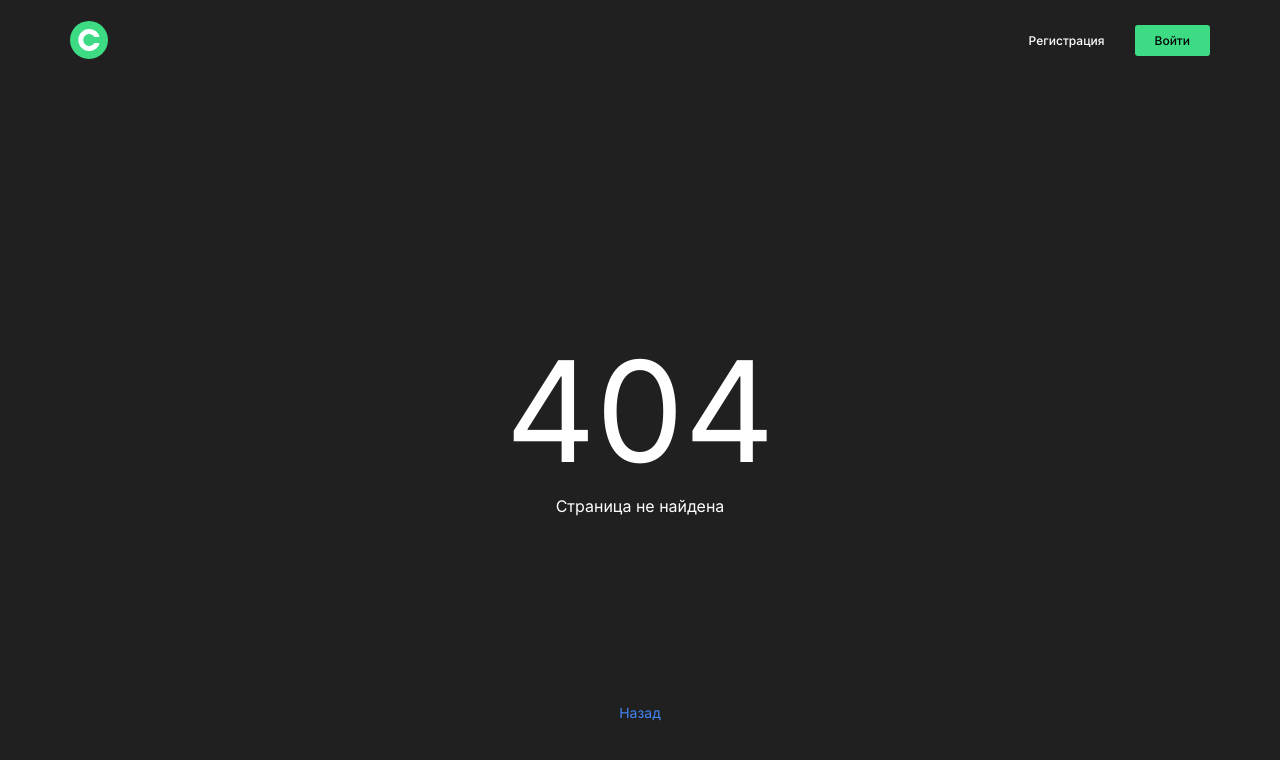
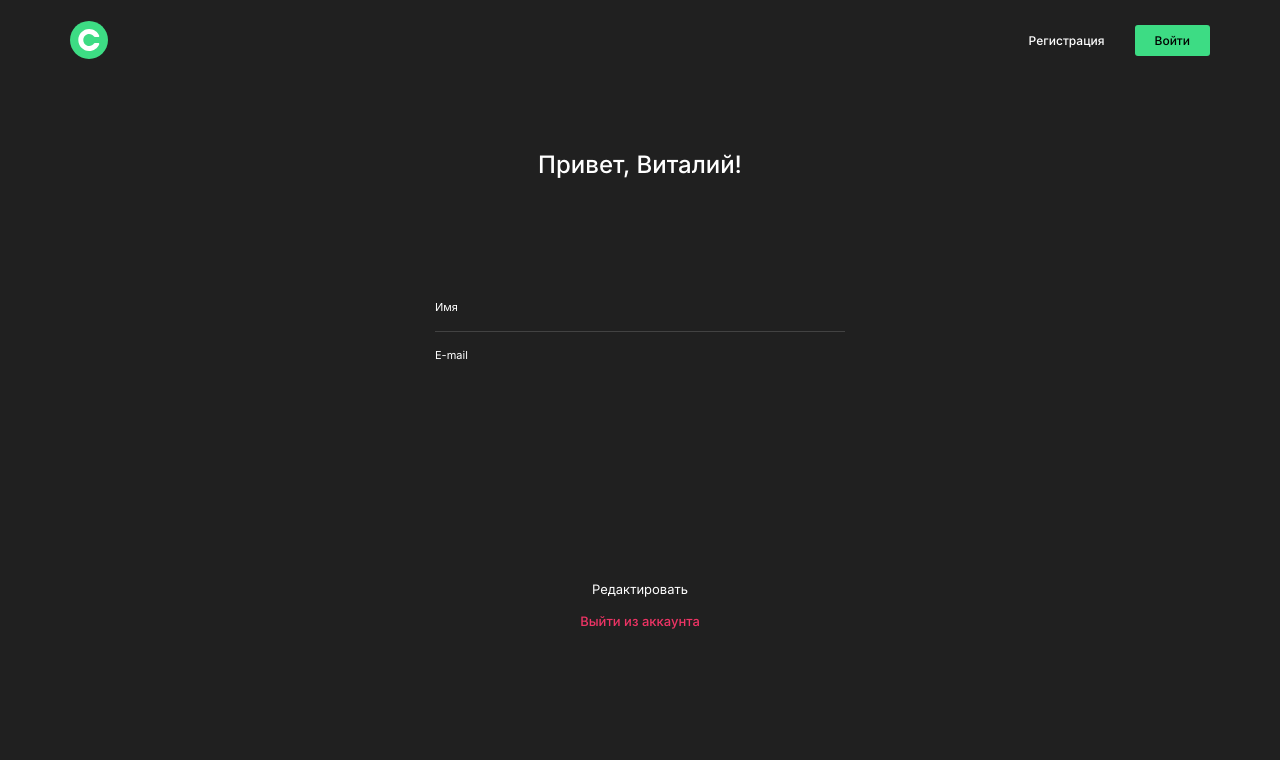
Before and after one commit to forestpk13/movies-explorer-frontend, a React (Create React App) app: page /profile in a window 1280 px wide. Before the commit this address had no page. Shown: the top 760 px of the page. Built offline with nearby package versions, Linux system fonts and the light colour scheme.

Commit message:
profile component added

```diff
--- a/src/components/App/App.jsx
+++ b/src/components/App/App.jsx
@@ -5,6 +5,7 @@ import Header from '../Header/Header';
 import Footer from '../Footer/Footer';
 import Register from '../Register/Register';
 import Login from '../Login/Login';
+import Profile from '../Profile/Profile';
 import PageNotFound from '../PageNotFound/PageNotFound';
 import {
   pagesWithHeader,
@@ -37,6 +38,7 @@ function App() {
               <Route path='/' element={<Landing />} />
               <Route path='/signup' element={<Register onSubmit={handleRegister} />} />
               <Route path='/signin' element={<Login />} />
+              <Route path='/profile' element={<Profile />} />
               <Route path='*' element={<PageNotFound />} />
             </Routes>
             {isPageWithFooter && <Footer />}
--- a/src/components/Form/Form.css
+++ b/src/components/Form/Form.css
@@ -10,6 +10,11 @@
   border: none;
   margin: 0;
   padding: 0;
+}
+
+.form__button-container {
+  display: flex;
+  justify-content: space-around;
 }
 
 .form__submit-button {
@@ -28,6 +33,20 @@
   border: none;
 }
 
+.form__submit-button:hover {
+  opacity: .7;
+}
+
+
+.form__submit-button_page_profile {
+  width: fit-content;
+  cursor: pointer;
+  background: none;
+  font-size: 13px;
+  font-weight: 400;
+  padding: 0;
+}
+
 @media screen and (max-width: 500px) {
   .form__submit-button {
     font-size: 12px;
--- a/src/components/Form/Form.jsx
+++ b/src/components/Form/Form.jsx
@@ -20,6 +20,7 @@ function Form({ onSubmit, page }) {
     };
 
   let isRegisterPage = page === 'register' ? true : false;
+  let isProfilePage = page === 'profile' ? true : false;
 
   const handleSubmit = (e) => {
     e.preventDefault();
@@ -29,13 +30,14 @@ function Form({ onSubmit, page }) {
   return (
     <form className={`form`} onSubmit={handleSubmit}>
       <fieldset className='form__fields'>
-      {isRegisterPage && <FormInput
+      {{isRegisterPage, isProfilePage} && <FormInput
         value={values.name}
         error={errors.name}
         onChange={onChange}
         name='name'
         title='Имя'
         type='text'
+        isProfilePage={isProfilePage}
         required
         minLength='3'
       />}
@@ -46,23 +48,25 @@ function Form({ onSubmit, page }) {
         name='email'
         title='E-mail'
         type='email'
+        isProfilePage={isProfilePage}
         pattern={EMAIL_REGEXP}
         required
       />
-      <FormInput
+      {!isProfilePage && <FormInput
         value={values.password}
         error={errors.password}
         onChange={onChange}
         name='password'
         title='Пароль'
         type='password'
+        isProfilePage={isProfilePage}
         minLength='6'
         required
-      />
+      />}
 
       </fieldset>
       <div className='form__button-container'>
-          <button className='form__submit-button' type='submit' disabled={!isValid}>{buttonTextCheck.text}</button>
+          <button className={`form__submit-button ${isProfilePage && 'form__submit-button_page_profile'}`} type='submit' disabled={!isValid}>{isProfilePage ? 'Редактировать' : buttonTextCheck.text}</button>
       </div>
     </form>
   )
--- a/src/components/FormInput/FormInput.css
+++ b/src/components/FormInput/FormInput.css
@@ -1,18 +1,23 @@
+.form-input_page_profile {
+  border-bottom: solid 1px #424242;
+  margin-bottom: 16px;
+  display: grid;
+  align-items: center;
+  grid-template-columns: repeat(2, fit-content);
+  grid-template-rows: 14px 17px;
+  grid-template-areas:
+    "label input"
+    "error error"
+;
+}
+
+.form-input_page_profile:last-of-type {
+  border: none;
+}
+
 .form-input__input {
   display: flex;
   flex-direction: column;
-}
-
-.form-input__title {
-  color: var(--textcolor-grey);
-  font-family: Inter;
-  font-size: 10px;
-  font-style: normal;
-  font-weight: 400;
-  line-height: normal;
-}
-
-.form-input__input {
   box-sizing: border-box;
   width: 100%;
   border: none;
@@ -28,12 +33,36 @@
   margin-top: 7px;
 }
 
+.form-input__input_page_profile {
+  background: none;
+  grid-area: input;
+  width: 100%;
+  text-align: right;
+  padding: 0;
+  font-size: 11px;
+}
+
 .form-input__input:focus {
   outline: none;
 }
 
 .form-input__input-with-error {
   color: #EE3465;
+}
+
+.form-input__title {
+  color: var(--textcolor-grey);
+  font-family: Inter;
+  font-size: 10px;
+  font-style: normal;
+  font-weight: 400;
+  line-height: normal;
+}
+
+.form-input__title_page_profile {
+  font-size: 11px;
+  grid-area: label;
+  color: var(--textcolor-light);
 }
 
 .form-input__error-message {
@@ -49,3 +78,11 @@
   min-height: 19px;
   display: block;
 }
+
+.form-input__error-message_page_profile {
+  grid-area: error;
+}
+
+@media screen and (max-width: 768px) {
+
+}
--- a/src/components/FormInput/FormInput.jsx
+++ b/src/components/FormInput/FormInput.jsx
@@ -4,17 +4,18 @@ function FormInput({
   title,
   name,
   error,
+  isProfilePage,
   value = '',
   ...restProps
 }) {
   const formInputClasses = `
     form-input__input
-    ${error? 'form-input__input-with-error' : ''}`
+    ${error ? 'form-input__input-with-error' : ''} ${isProfilePage ? 'form-input__input_page_profile' : ''}`
 
   return (
-    <div className={'form-input'}>
+    <div className={`form-input ${isProfilePage ? 'form-input_page_profile' : ''}`}>
       <label
-        className={'form-input__title'}
+        className={`form-input__title ${isProfilePage ? 'form-input__title_page_profile' : ''}`}
         htmlFor={name}
       >
         {title}
@@ -27,7 +28,7 @@ function FormInput({
         {...restProps}
       />
       <span
-        className={'form-input__error-message'}
+        className={`form-input__error-message ${isProfilePage ? 'form-input__error-message_page_profile' : ''}`}
       >{error}</span>
     </div>
   )
--- a/src/components/Login/Login.jsx
+++ b/src/components/Login/Login.jsx
@@ -10,7 +10,7 @@ function Login () {
 
   return (
     <main className='login'>
-      <UserPage texts={texts}>
+      <UserPage texts={texts} page='login'>
         <Form page='login' />
       </UserPage>
     </main>
--- /dev/null
+++ b/src/components/Profile/Profile.jsx
@@ -0,0 +1,22 @@
+import { useState, useEffect, useContext } from 'react';
+import { CurrentUserContext } from '../../contexts/CurrentUserContext';
+import Form from '../Form/Form';
+import UserPage from '../UserPage/UserPage';
+
+function Profile({ onSubmit }) {
+  const currentUser = useContext(CurrentUserContext);
+  const texts = {
+    heading: `Привет, Виталий!`,
+    buttonText: 'Выйти из аккаунта'
+  }
+
+  return (
+    <main className='profile'>
+      <UserPage texts={texts} page='profile'>
+        <Form page='profile' />
+      </UserPage>
+    </main>
+  );
+}
+
+export default Profile;
--- a/src/components/Register/Register.jsx
+++ b/src/components/Register/Register.jsx
@@ -10,7 +10,7 @@ function Register({ onSubmit }) {
 
   return (
     <main className='register'>
-      <UserPage texts={texts}>
+      <UserPage texts={texts} page='register'>
         <Form onSubmit={onSubmit} page='register' />
       </UserPage>
     </main>
--- a/src/components/UserPage/UserPage.css
+++ b/src/components/UserPage/UserPage.css
@@ -5,6 +5,11 @@
   margin: 0 auto;
   padding: 70px 0 0 0;
   min-height: 560px;
+}
+
+.user-page_page_profile {
+  min-height: 479px;
+  max-width: 410px;
 }
 
 .user-page__logo {
@@ -24,6 +29,11 @@
   font-weight: 500;
   line-height: normal;
   margin-bottom: 36px;
+}
+
+.user-page__heading_page_profile {
+  text-align: center;
+  margin-bottom: 121px;
 }
 
 .user-page__caption-text {
@@ -56,9 +66,23 @@
   line-height: normal;
 }
 
+.user-page__link_page_profile {
+  color: var(--error-color);
+  font-size: 13px;
+  font-weight: 500;
+}
+
 @media screen and (max-width: 768px) {
   .user-page {
     padding: 233px 0 0 0;
+  }
+
+  .user-page__heading_page_profile {
+    margin-bottom: 99px;
+  }
+
+  .user-page_page_profile {
+    min-height: 448px;
   }
 }
 
@@ -71,12 +95,21 @@
     min-height: 694px;
   }
 
+  .user-page_page_profile {
+    padding-top: 69px;
+    min-height: 596px;
+  }
+
   .user-page__logo {
     margin-bottom: 50px;
   }
 
   .user-page__heading {
     margin-bottom: 75px;
+  }
+
+  .user-page__heading_page_profile {
+    margin-bottom: 80px;
   }
 
   .user-page__caption-text {
--- a/src/components/UserPage/UserPage.jsx
+++ b/src/components/UserPage/UserPage.jsx
@@ -3,16 +3,19 @@ import './UserPage.css'
 
 function UserPage({
   children,
-  texts
+  texts,
+  page
 }) {
+  let isProfilePage = page === 'profile' ? true : false;
+
   return (
-    <div className='user-page'>
-      <Link className='user-page__logo' to='/' />
-      <h1 className='user-page__heading'>{texts.heading}</h1>
+    <div className={`user-page ${isProfilePage && 'user-page_page_profile'}`}>
+      {!isProfilePage && <Link className='user-page__logo' to='/' />}
+      <h1 className={`user-page__heading ${isProfilePage && 'user-page__heading_page_profile'}`}>{texts.heading}</h1>
       {children}
       <div className='user-page__caption'>
-          <p className='user-page__caption-text'>{texts.caption}</p>
-          <Link className='user-page__link' to={'/signin'}>{texts.buttonText}</Link>
+          {!isProfilePage && <p className='user-page__caption-text '>{texts.caption}</p>}
+          <Link className={`user-page__link ${isProfilePage && 'user-page__link_page_profile'}`} to={'/signin'}>{texts.buttonText}</Link>
       </div>
     </div>
   );
```
